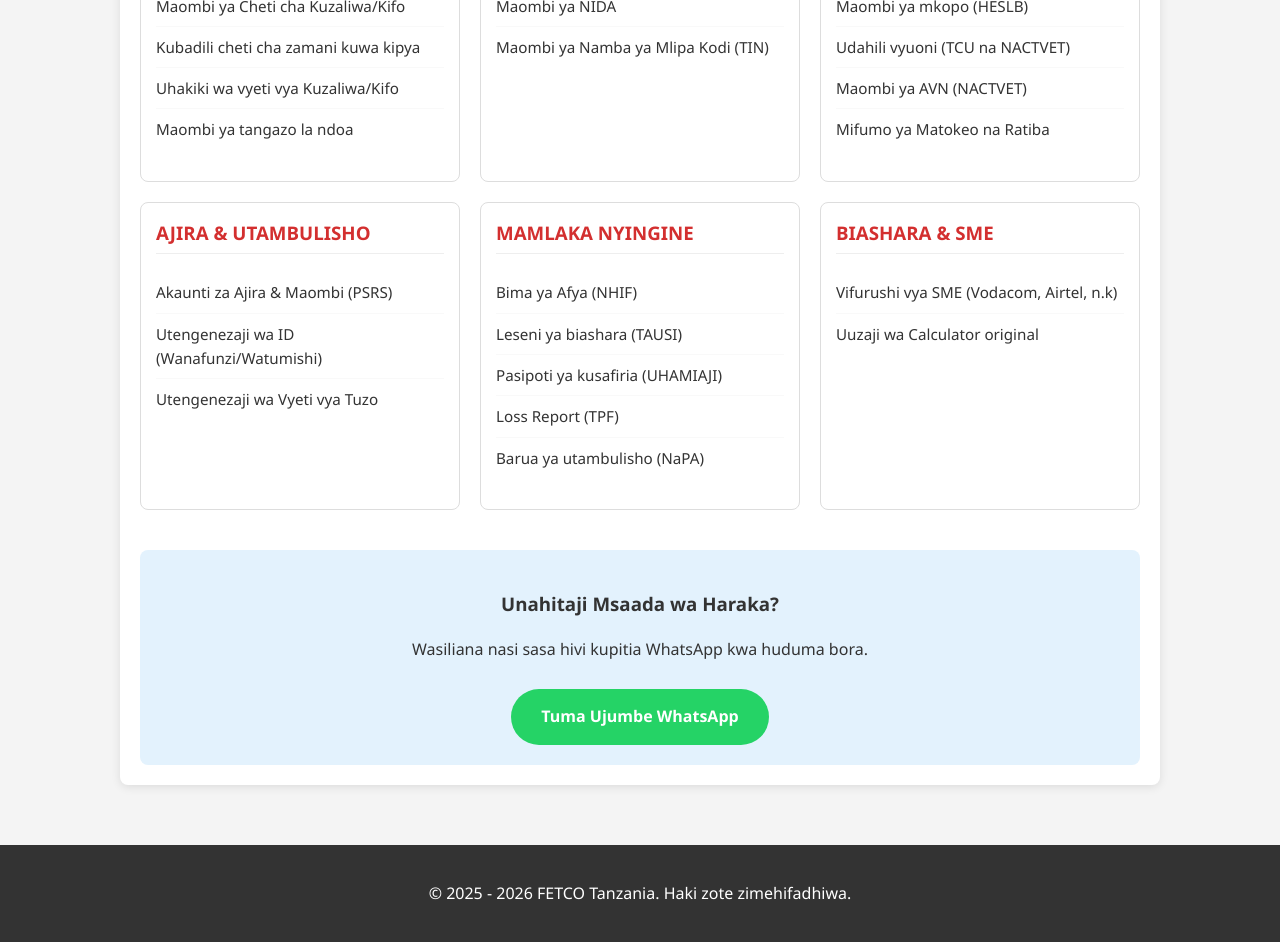
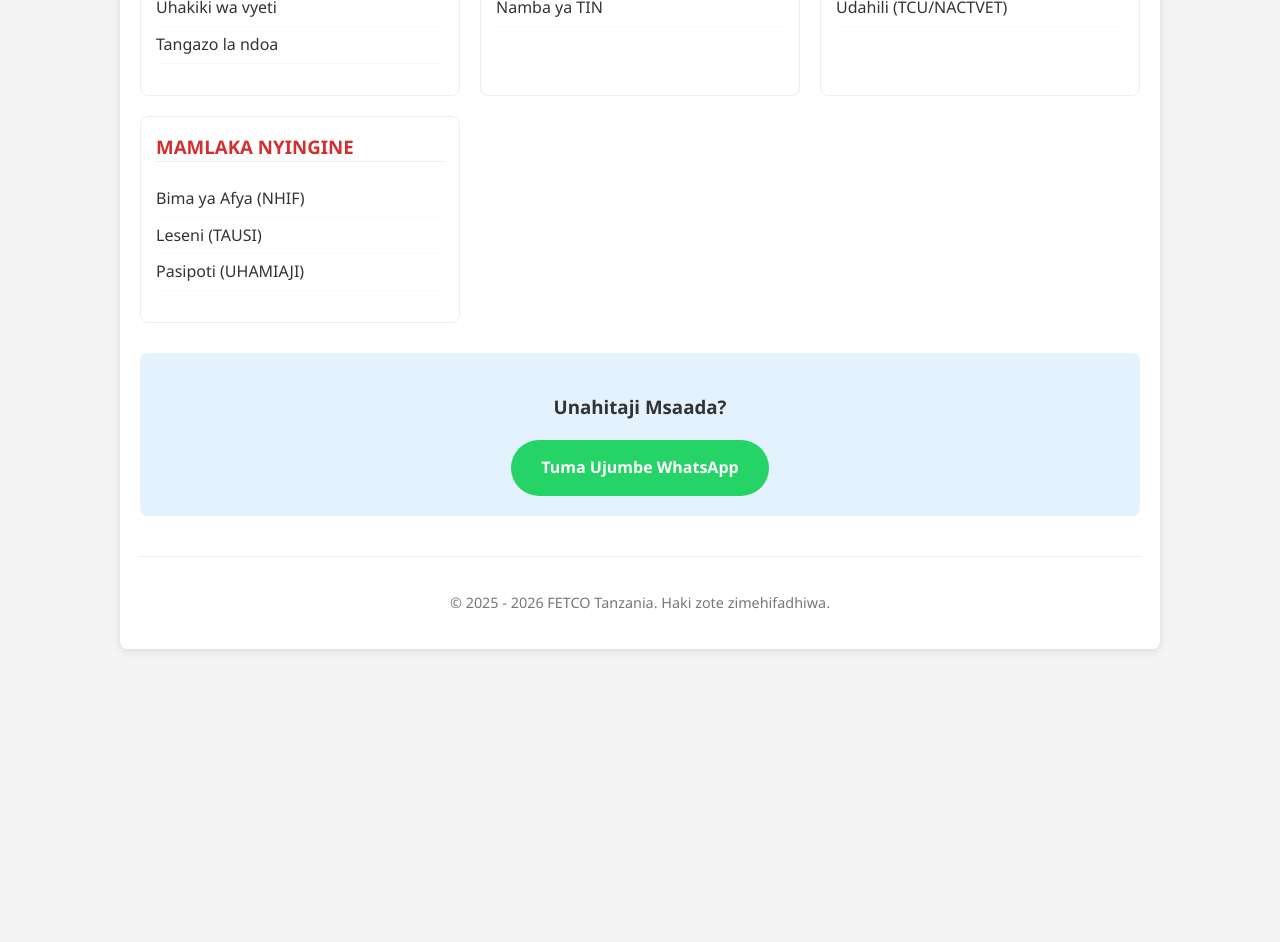
Before and after one commit to fetcotz/fetcotz-website, a plain HTML site: page index.html in a window 1280 px wide. Shown: the part 391-1333 px from the top of the page. After the commit the page ends 1060 px from the top, so only its background shows below. Drawn offline with Linux system fonts and the light colour scheme.

Commit message:
Refactor HTML structure and styles for services page
Updated styles and structure for improved layout and readability. Added new service sections and adjusted existing content.

```diff
--- a/index.html
+++ b/index.html
@@ -5,155 +5,73 @@
     <meta name="viewport" content="width=device-width, initial-scale=1.0">
     <title>FETCO Digital Services | Huduma za Nyaraka Mtandaoni</title>
     <style>
-        body {
-            font-family: 'Segoe UI', Tahoma, Geneva, Verdana, sans-serif;
-            line-height: 1.6;
-            margin: 0;
-            padding: 0;
-            color: #333;
-            background-color: #f4f4f4;
-            display: flex;
-            flex-direction: column;
-            min-height: 100vh;
-        }
-        header { background: #004a99; color: white; padding: 30px 20px; text-align: center; }
-        header h1 { margin: 0; font-size: 2.5em; }
-        header p { font-style: italic; margin-top: 10px; }
-
-        .main-content { flex: 1; }
-
-        .container {
-            max-width: 1000px;
-            margin: 20px auto;
-            padding: 20px;
-            background: white;
-            border-radius: 8px;
-            box-shadow: 0 2px 10px rgba(0,0,0,0.1);
-        }
-
+        body { font-family: 'Segoe UI', Arial, sans-serif; line-height: 1.6; margin: 0; padding: 20px; color: #333; background-color: #f4f4f4; }
+        .container { max-width: 1000px; margin: 0 auto; padding: 20px; background: white; border-radius: 8px; box-shadow: 0 2px 10px rgba(0,0,0,0.1); }
+        header { background: #004a99; color: white; padding: 30px; text-align: center; border-radius: 8px 8px 0 0; margin: -20px -20px 20px -20px; }
+        header h1 { margin: 0; }
         h2 { color: #004a99; border-bottom: 2px solid #004a99; padding-bottom: 10px; text-align: center; }
-
-        .grid {
-            display: grid;
-            grid-template-columns: repeat(auto-fit, minmax(300px, 1fr));
-            gap: 20px;
-            margin-top: 20px;
-        }
-
-        .category-card { border: 1px solid #ddd; padding: 15px; border-radius: 8px; background: #fff; }
-        .category-card h3 { color: #d32f2f; margin-top: 0; border-bottom: 1px solid #eee; padding-bottom: 5px; }
+        .grid { display: grid; grid-template-columns: repeat(auto-fit, minmax(280px, 1fr)); gap: 20px; }
+        .category-card { border: 1px solid #eee; padding: 15px; border-radius: 8px; }
+        .category-card h3 { color: #d32f2f; margin-top: 0; border-bottom: 1px solid #eee; }
         .category-card ul { list-style: none; padding: 0; }
-        .category-card li { padding: 8px 0; border-bottom: 1px solid #f9f9f9; font-size: 0.95em; }
-        .category-card li:last-child { border-bottom: none; }
-
-        .contact-section { text-align: center; margin-top: 40px; padding: 20px; background: #e3f2fd; border-radius: 8px; }
-        .cta-button {
-            background: #25d366;
-            color: white;
-            padding: 15px 30px;
-            text-decoration: none;
-            border-radius: 50px;
-            font-weight: bold;
-            display: inline-block;
-            margin-top: 10px;
-        }
-
-        footer {
-            background: #333;
-            color: white;
-            text-align: center;
-            padding: 20px 0;
-            width: 100%;
-            margin-top: 40px;
-        }
+        .category-card li { padding: 5px 0; border-bottom: 1px solid #f9f9f9; }
+        .contact-section { text-align: center; margin-top: 30px; padding: 20px; background: #e3f2fd; border-radius: 8px; }
+        .cta-button { background: #25d366; color: white; padding: 15px 30px; text-decoration: none; border-radius: 50px; font-weight: bold; display: inline-block; }
+        .footer-box { text-align: center; margin-top: 40px; padding-top: 20px; border-top: 1px solid #eee; color: #777; font-size: 0.9em; }
     </style>
 </head>
 <body>
 
-<div class="main-content">
+<div class="container">
     <header>
         <h1>FETCO Digital Services</h1>
         <p>Haraka, Uhakika na Bila Usumbufu!</p>
     </header>
 
-    <div class="container">
-        <h2>Huduma Zetu za Nyaraka na Maombi Mtandaoni</h2>
+    <h2>Huduma Zetu</h2>
 
     <div class="grid">
-            <!-- RITA -->
         <div class="category-card">
             <h3>RITA</h3>
             <ul>
                 <li>Maombi ya Cheti cha Kuzaliwa/Kifo</li>
-                    <li>Kubadili cheti cha zamani kuwa kipya</li>
-                    <li>Uhakiki wa vyeti vya Kuzaliwa/Kifo</li>
-                    <li>Maombi ya tangazo la ndoa</li>
+                <li>Uhakiki wa vyeti</li>
+                <li>Tangazo la ndoa</li>
             </ul>
         </div>
-
-            <!-- NIDA & TRA -->
         <div class="category-card">
             <h3>NIDA & TRA</h3>
             <ul>
                 <li>Maombi ya NIDA</li>
-                    <li>Maombi ya Namba ya Mlipa Kodi (TIN)</li>
+                <li>Namba ya TIN</li>
             </ul>
         </div>
-
-            <!-- ELIMU -->
         <div class="category-card">
-                <h3>ELIMU & MIKOPO</h3>
+            <h3>ELIMU</h3>
             <ul>
-                    <li>Maombi ya mkopo (HESLB)</li>
-                    <li>Udahili vyuoni (TCU na NACTVET)</li>
-                    <li>Maombi ya AVN (NACTVET)</li>
-                    <li>Mifumo ya Matokeo na Ratiba</li>
+                <li>Mikopo (HESLB)</li>
+                <li>Udahili (TCU/NACTVET)</li>
             </ul>
         </div>
-
-            <!-- AJIRA & UTAMBULISHO -->
-            <div class="category-card">
-                <h3>AJIRA & UTAMBULISHO</h3>
-                <ul>
-                    <li>Akaunti za Ajira & Maombi (PSRS)</li>
-                    <li>Utengenezaji wa ID (Wanafunzi/Watumishi)</li>
-                    <li>Utengenezaji wa Vyeti vya Tuzo</li>
-                </ul>
-            </div>
-
-            <!-- MAMLAKA NYINGINE -->
         <div class="category-card">
             <h3>MAMLAKA NYINGINE</h3>
             <ul>
                 <li>Bima ya Afya (NHIF)</li>
-                    <li>Leseni ya biashara (TAUSI)</li>
-                    <li>Pasipoti ya kusafiria (UHAMIAJI)</li>
-                    <li>Loss Report (TPF)</li>
-                    <li>Barua ya utambulisho (NaPA)</li>
-                </ul>
-            </div>
-
-            <!-- BIASHARA & SME -->
-            <div class="category-card">
-                <h3>BIASHARA & SME</h3>
-                <ul>
-                    <li>Vifurushi vya SME (Vodacom, Airtel, n.k)</li>
-                    <li>Uuzaji wa Calculator original</li>
+                <li>Leseni (TAUSI)</li>
+                <li>Pasipoti (UHAMIAJI)</li>
             </ul>
         </div>
     </div>
 
     <div class="contact-section">
-            <h3>Unahitaji Msaada wa Haraka?</h3>
-            <p>Wasiliana nasi sasa hivi kupitia WhatsApp kwa huduma bora.</p>
+        <h3>Unahitaji Msaada?</h3>
         <a href="https://wa.me/255683136329" class="cta-button">Tuma Ujumbe WhatsApp</a>
     </div>
+
+    <div class="footer-box">
+        <p>&copy; 2025 - 2026 FETCO Tanzania. Haki zote zimehifadhiwa.</p>
     </div>
 </div>
 
-<footer>
-    <p>&copy; 2025 - 2026 FETCO Tanzania. Haki zote zimehifadhiwa.</p>
-</footer>
-
 </body>
 </html>
```
Lines whose indentation alone changed are shown as unchanged.
